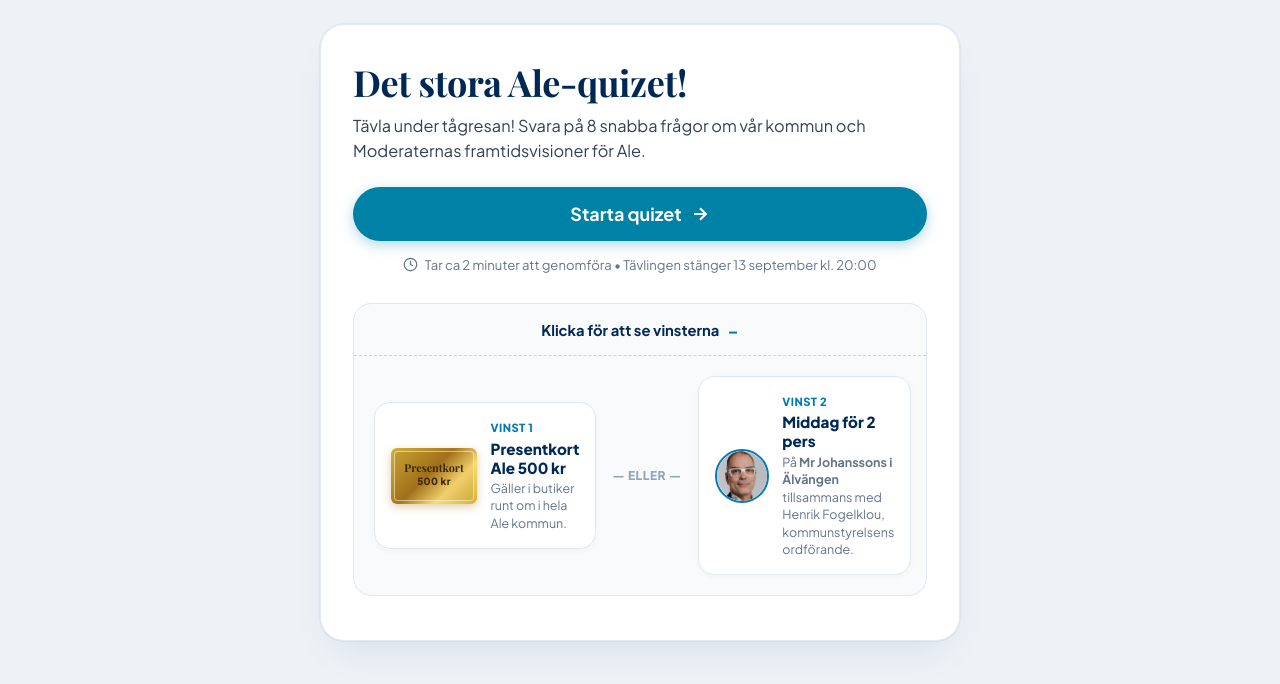
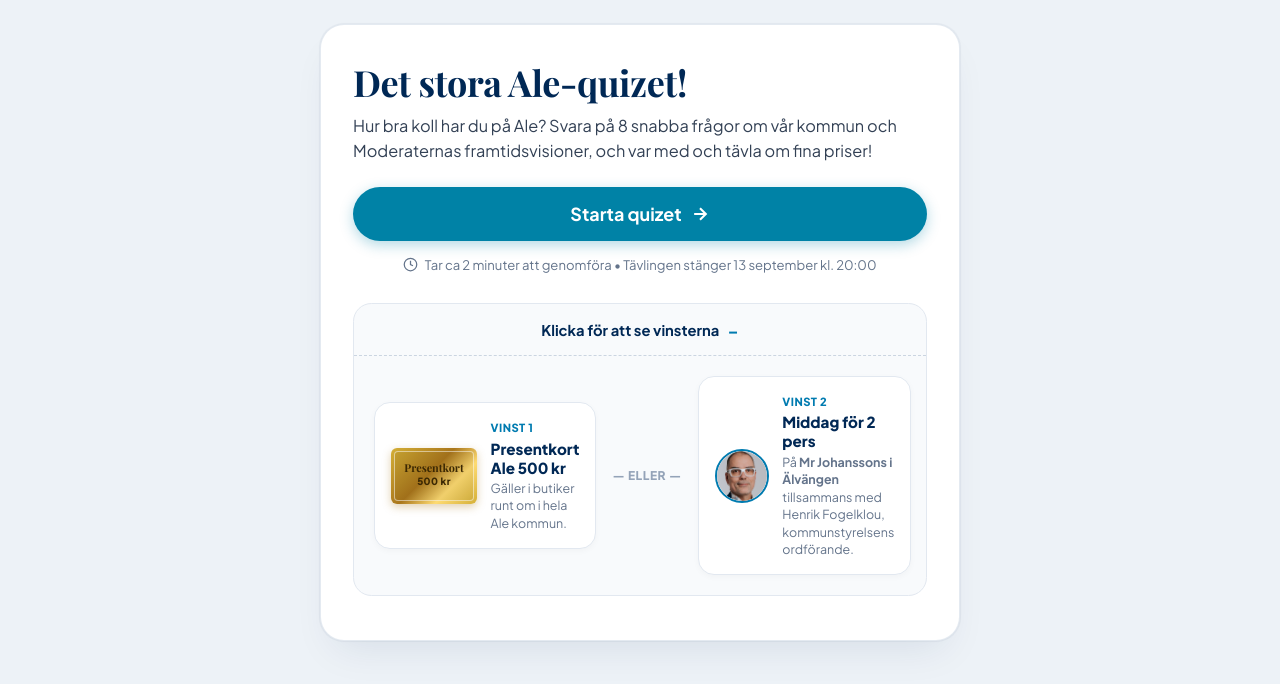
Before and after one commit to moderaterna-ale/moderaterna-ale, a website: page quiz.html in a window 1280 px wide. Shown: the part 78-762 px from the top of the page. Drawn offline with nearby package versions, Linux system fonts and the light colour scheme; a web font is replaced by a local one.

Commit message:
Update quiz intro text and meta description to Proposal 1 (remove train reference)

```diff
--- a/quiz.html
+++ b/quiz.html
@@ -4,7 +4,7 @@
   <meta charset="UTF-8">
   <meta name="viewport" content="width=device-width, initial-scale=1.0">
   <title>Det stora Ale-quizet | Moderaterna i Ale</title>
-  <meta name="description" content="Tävla i det stora Ale-quizet på tågresan! Svara på 8 snabba frågor och vinn 500 kr presentkort eller middag för 2 på Mr Johanssons med Henrik Fogelklou.">
+  <meta name="description" content="Hur bra koll har du på Ale? Svara på 8 snabba frågor i det stora Ale-quizet och tävla om 500 kr presentkort eller middag för 2 på Mr Johanssons med Henrik Fogelklou.">
   <link rel="icon" href="images/favicon.ico" type="image/x-icon">
   <link rel="preconnect" href="https://fonts.googleapis.com">
   <link rel="preconnect" href="https://fonts.gstatic.com" crossorigin>
@@ -759,7 +759,7 @@
           <h1 class="quiz-title">Det stora Ale-quizet!</h1>
 
           <p class="quiz-subtitle">
-            Tävla under tågresan! Svara på 8 snabba frågor om vår kommun och Moderaternas framtidsvisioner för Ale.
+            Hur bra koll har du på Ale? Svara på 8 snabba frågor om vår kommun och Moderaternas framtidsvisioner, och var med och tävla om fina priser!
           </p>
 
           <button id="btn-start-quiz" class="btn-quiz-primary">
```
